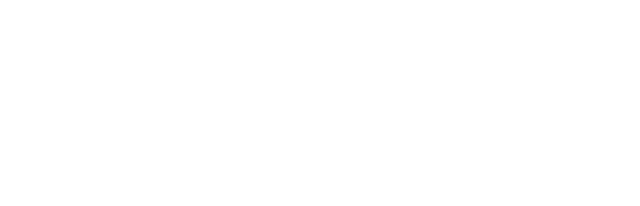
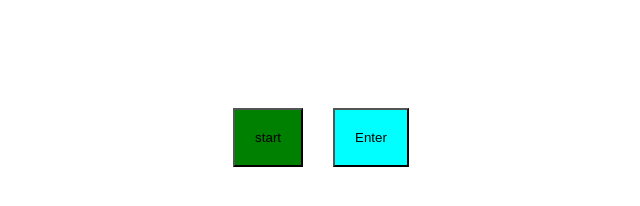
Before and after one commit to Danyil-Sikolenko/Front_end_pro_homework, a plain HTML site: page index.html in a window 1280 px wide. Shown: the whole page, without its empty margins (319-959 px from the left). Drawn offline with Linux system fonts and the light colour scheme.

Commit message:
Переход на сторінку

```diff
--- a/index.html
+++ b/index.html
@@ -3,9 +3,12 @@
 <head>
     <meta charset="UTF-8">
     <meta name="viewport" content="width=device-width, initial-scale=1.0">
+    <link rel="stylesheet" href="style.css">
     <title>Document</title>
 </head>
 <body>
+    <button id="start" class="start">start</button>
+    <button id="enter" class="enter">Enter</button>
 
 
     <script src="main.js"></script>
--- a/main.js
+++ b/main.js
@@ -0,0 +1,12 @@
+const btnStart = document.querySelector('#start');
+const btnEnter = document.querySelector('#enter');
+let valuesPrompt
+
+btnStart.addEventListener('click', () =>{
+ valuesPrompt = prompt('Write link');
+});
+
+btnEnter.addEventListener('click', () => {
+    window.location.href = valuesPrompt
+    // window.open(valuesPrompt, '_blank')
+});
--- /dev/null
+++ b/style.css
@@ -0,0 +1,15 @@
+body{
+    display: flex;
+    justify-content: center;
+    align-items: center;
+    padding-top: 100px;
+}
+.start{
+    margin-right: 30px;
+    padding: 20px;
+    background-color: green;
+}
+.enter{
+    padding: 20px;
+    background-color: aqua;
+}
```
